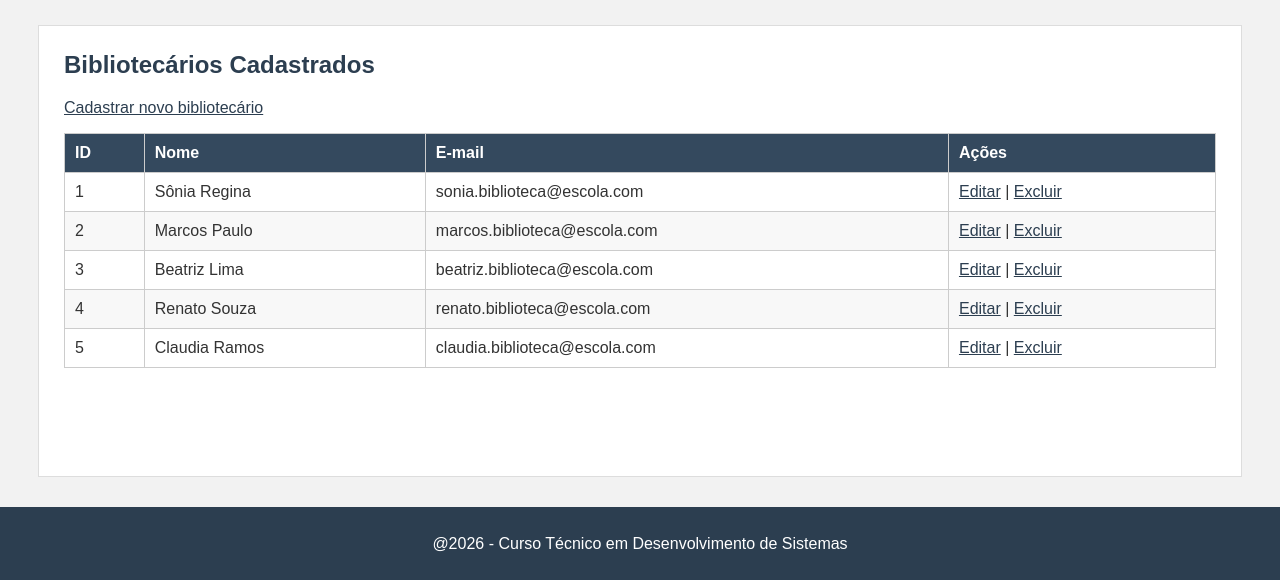
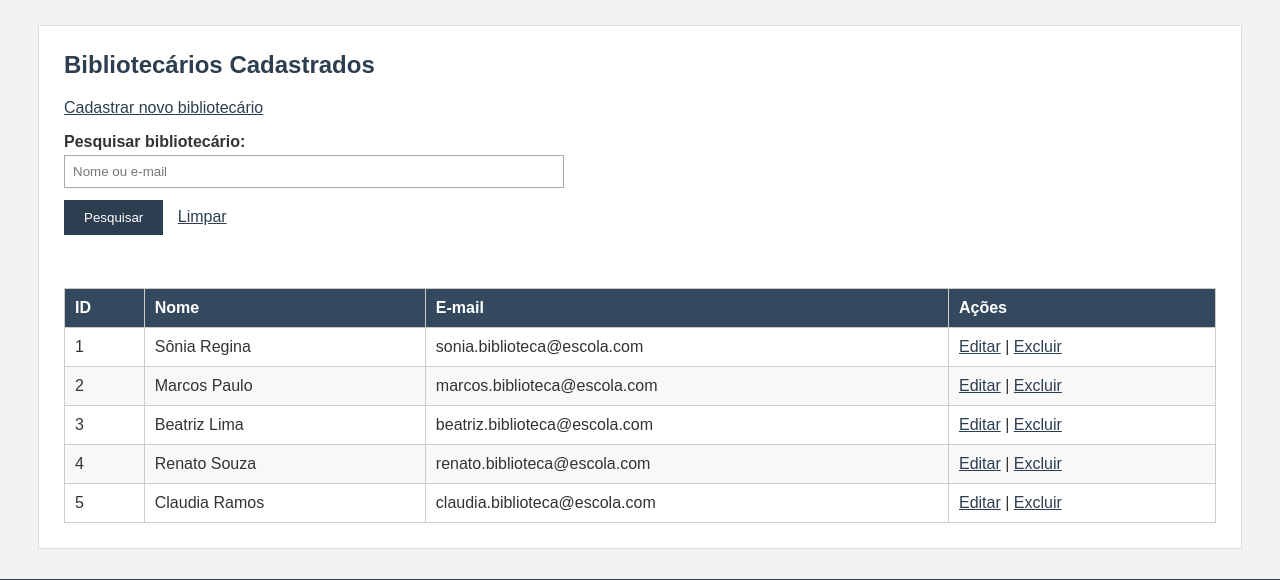
Before and after one commit to Felipe220611/projeto1biblioteca, a Flask app: page /bibliotecarios in a window 1280 px wide. Shown: the part 142-722 px from the top of the page. Run offline with Flask 3, Linux system fonts and the light colour scheme; data comes from the database, SQL or seed files in the repository.

Commit message:
pesquisa bibliotecarios

```diff
--- a/app.py
+++ b/app.py
@@ -238,29 +238,32 @@ def cadastrar_livro():
         return f"Erro ao cadastrar livro: {erro}"
 
 # Rotas para biliotecario
+from flask import request # Certifique-se de importar o request no início do arquivo
+
 @app.route("/bibliotecarios")
 def listar_bibliotecarios():
     try:
+        pesquisa = request.args.get("pesquisa", "")
+
         conexao = conectar()
         cursor = conexao.cursor(dictionary=True)
 
+        if pesquisa:
+            query = "SELECT * FROM bibliotecario WHERE nome LIKE %s OR email LIKE %s"
+            termo = f"%{pesquisa}%"
+            cursor.execute(query, (termo, termo))
+        else:
+            cursor.execute("SELECT * FROM bibliotecario")
 
-        cursor.execute("SELECT * FROM bibliotecario")
         bibliotecarios = cursor.fetchall()
-
 
         cursor.close()
         conexao.close()
 
-
-        return render_template("bibliotecarios.html", bibliotecarios=bibliotecarios)
-
+        return render_template("bibliotecarios.html", bibliotecarios=bibliotecarios, pesquisa=pesquisa)
 
     except Exception as erro:
         return f"Erro ao listar bibliotecários: {erro}"
-
-
-
 
 @app.route("/bibliotecarios/novo")
 def formulario_bibliotecario():
--- a/templates/bibliotecarios.html
+++ b/templates/bibliotecarios.html
@@ -1,16 +1,22 @@
 {% extends "base.html" %}
-
 
 {% block conteudo %}
 
-
 <h2>Bibliotecários Cadastrados</h2>
-
 
 <p>
     <a href="/bibliotecarios/novo">Cadastrar novo bibliotecário</a>
 </p>
 
+<form method="GET" action="/bibliotecarios">
+    <label>Pesquisar bibliotecário:</label>
+    <input type="text" name="pesquisa" value="{{ pesquisa }}" placeholder="Nome ou e-mail">
+
+    <button type="submit">Pesquisar</button>
+
+    <a href="/bibliotecarios">Limpar</a>
+</form>
+<br>
 
 <table>
     <thead>
@@ -22,7 +28,6 @@
         </tr>
     </thead>
 
-
     <tbody>
         {% for bibliotecario in bibliotecarios %}
         <tr>
@@ -32,9 +37,7 @@
             <td>
                 <a href="/bibliotecarios/editar/{{ bibliotecario.id_bibliotecario }}">Editar</a>
 
-
                 |
-
 
                 <a href="/bibliotecarios/excluir/{{ bibliotecario.id_bibliotecario }}"
                    onclick="return confirm('Deseja realmente excluir este bibliotecário?')">
@@ -46,5 +49,4 @@
     </tbody>
 </table>
 
-
 {% endblock %}
```
